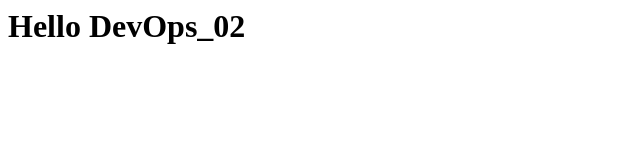
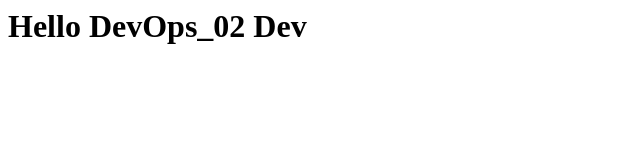
Before and after one commit to HymnForHer/mock-prj, a plain HTML site: page index.html in a window 1280 px wide. Shown: the full height of the page, 0-640 px from the left. Drawn offline with Linux system fonts and the light colour scheme.

Commit message:
Update index.html

```diff
--- a/index.html
+++ b/index.html
@@ -1 +1 @@
-<h1>Hello DevOps_02</h1>
+<h1>Hello DevOps_02 Dev</h1>
```
